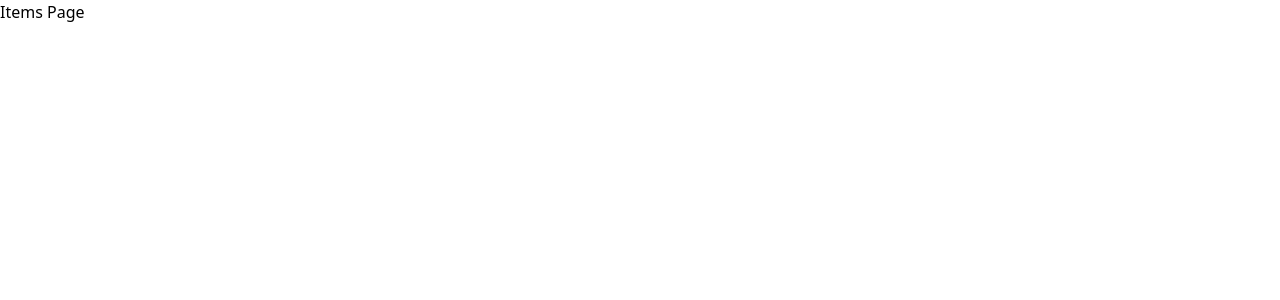
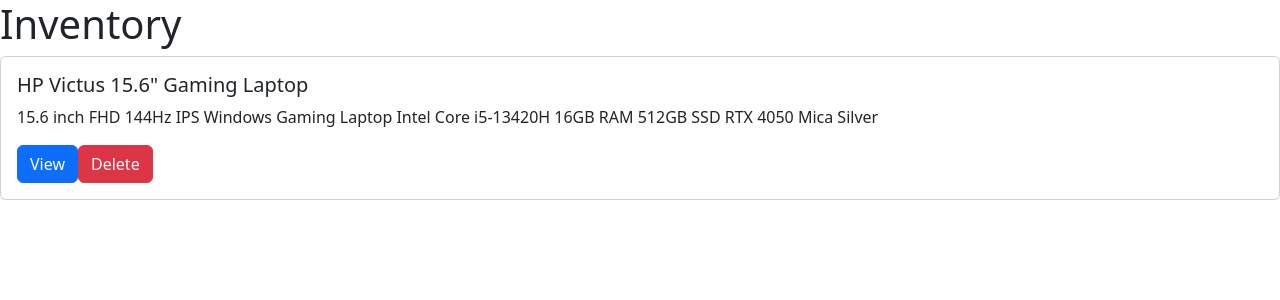
Before and after one commit to TravisBoyd884/SecondSpark, a Next.js app in the folder front-end/: page /dashboard/items in a window 1280 px wide. Shown: the top 300 px of the page. Built offline with nearby package versions, Linux system fonts and the light colour scheme.

Commit message:
first commit of items page, need to redo the cards

```diff
--- /dev/null
+++ b/front-end/app/dashboard/items/itemModal.tsx
@@ -0,0 +1,20 @@
+import Modal from 'react-bootstrap/Modal'
+import Button from 'react-bootstrap/Button'
+import { Item } from '@/app/lib/definitions';
+
+interface ItemModalProps {
+    show: boolean;
+    onHide: () => void;
+    item: Item | null;
+    onDelete: () => void;
+}
+
+export default function ItemModal({ show, onHide, item }: ItemModalProps) {
+    return (
+        <Modal show={show} onHide={onHide}>
+            <Modal.Header closeButton>
+                <Modal.Title>{item?.title}</Modal.Title>
+            </Modal.Header>
+        </Modal>
+    );
+}
--- /dev/null
+++ b/front-end/app/dashboard/items/items.css
@@ -0,0 +1,223 @@
+@import 'bootstrap/dist/css/bootstrap.min.css';
+
+/*
+ * Isolate Bootstrap CSS to only affect .bootstrap-scope
+ * Bootstrap's global styles will still apply, but we override utility classes outside the scope
+ */
+
+/* Override ALL Bootstrap utility classes outside bootstrap-scope with maximum specificity */
+body :not(.bootstrap-scope):not(.bootstrap-scope *) .d-flex,
+body :not(.bootstrap-scope):not(.bootstrap-scope *) .d-block,
+body :not(.bootstrap-scope):not(.bootstrap-scope *) .d-inline,
+body :not(.bootstrap-scope):not(.bootstrap-scope *) .d-inline-block,
+body :not(.bootstrap-scope):not(.bootstrap-scope *) .d-grid,
+body :not(.bootstrap-scope):not(.bootstrap-scope *) .d-table,
+body :not(.bootstrap-scope):not(.bootstrap-scope *) .d-none {
+  display: revert !important;
+}
+
+body :not(.bootstrap-scope):not(.bootstrap-scope *) .flex-row,
+body :not(.bootstrap-scope):not(.bootstrap-scope *) .flex-column,
+body :not(.bootstrap-scope):not(.bootstrap-scope *) .flex-wrap,
+body :not(.bootstrap-scope):not(.bootstrap-scope *) .flex-nowrap,
+body :not(.bootstrap-scope):not(.bootstrap-scope *) .flex-fill {
+  flex-direction: revert !important;
+  flex-wrap: revert !important;
+  flex: revert !important;
+}
+
+body :not(.bootstrap-scope):not(.bootstrap-scope *) .gap-0,
+body :not(.bootstrap-scope):not(.bootstrap-scope *) .gap-1,
+body :not(.bootstrap-scope):not(.bootstrap-scope *) .gap-2,
+body :not(.bootstrap-scope):not(.bootstrap-scope *) .gap-3,
+body :not(.bootstrap-scope):not(.bootstrap-scope *) .gap-4,
+body :not(.bootstrap-scope):not(.bootstrap-scope *) .gap-5 {
+  gap: revert !important;
+}
+
+/*
+ * CRITICAL: Protect the dashboard layout from Bootstrap's flex utilities
+ * These rules have maximum specificity to override Bootstrap
+ */
+div.flex.h-screen.flex-col.md\:flex-row:not(.bootstrap-scope):not(.bootstrap-scope *) {
+  display: flex !important;
+  flex-direction: column !important;
+  height: 100vh !important;
+}
+
+@media (min-width: 768px) {
+  div.flex.h-screen.flex-col.md\:flex-row:not(.bootstrap-scope):not(.bootstrap-scope *) {
+    flex-direction: row !important;
+  }
+}
+
+/* Protect sidebar container - ensure it stays vertical and has correct width */
+div.w-full.flex-none.md\:w-64:not(.bootstrap-scope):not(.bootstrap-scope *) {
+  flex: none !important;
+  flex-grow: 0 !important;
+  flex-shrink: 0 !important;
+  width: 100% !important;
+}
+
+@media (min-width: 768px) {
+  div.w-full.flex-none.md\:w-64:not(.bootstrap-scope):not(.bootstrap-scope *) {
+    width: 16rem !important;
+  }
+}
+
+/* Protect content area - ensure it grows properly */
+div.grow:not(.bootstrap-scope):not(.bootstrap-scope *) {
+  flex-grow: 1 !important;
+  flex-shrink: 1 !important;
+  flex-basis: 0% !important;
+}
+
+/*
+ * Additional protection: Ensure Tailwind's flex utilities work correctly
+ * Bootstrap might have global flex styles that interfere
+ */
+
+/* Prevent Bootstrap from overriding Tailwind's flex utilities */
+:not(.bootstrap-scope):not(.bootstrap-scope *) .flex {
+  display: flex !important;
+}
+
+:not(.bootstrap-scope):not(.bootstrap-scope *) .flex-col {
+  flex-direction: column !important;
+}
+
+:not(.bootstrap-scope):not(.bootstrap-scope *) .flex-row {
+  flex-direction: row !important;
+}
+
+:not(.bootstrap-scope):not(.bootstrap-scope *) .flex-none {
+  flex: none !important;
+}
+
+:not(.bootstrap-scope):not(.bootstrap-scope *) .flex-wrap {
+  flex-wrap: wrap !important;
+}
+
+/* Protect sidebar's specific flex classes */
+div.flex.h-full.flex-col:not(.bootstrap-scope):not(.bootstrap-scope *) {
+  display: flex !important;
+  flex-direction: column !important;
+  height: 100% !important;
+}
+
+div.flex.grow.flex-row:not(.bootstrap-scope):not(.bootstrap-scope *) {
+  display: flex !important;
+  flex-direction: row !important;
+}
+
+@media (min-width: 768px) {
+  div.flex.grow.flex-row.md\:flex-col:not(.bootstrap-scope):not(.bootstrap-scope *) {
+    flex-direction: column !important;
+  }
+}
+
+/* Ensure overflow classes work */
+:not(.bootstrap-scope):not(.bootstrap-scope *) .md\:overflow-hidden {
+  overflow: hidden !important;
+}
+
+:not(.bootstrap-scope):not(.bootstrap-scope *) .md\:overflow-y-auto {
+  overflow-y: auto !important;
+}
+
+/*
+ * Protect sidebar colors and styling from Bootstrap's global styles
+ * Bootstrap has default link, button, and image styles that interfere
+ */
+
+/* Protect background colors in sidebar */
+:not(.bootstrap-scope):not(.bootstrap-scope *) .bg-black {
+  background-color: rgb(0, 0, 0) !important;
+}
+
+:not(.bootstrap-scope):not(.bootstrap-scope *) .bg-gray-50 {
+  background-color: rgb(249, 250, 251) !important;
+}
+
+:not(.bootstrap-scope):not(.bootstrap-scope *) .bg-gray-100 {
+  background-color: rgb(243, 244, 246) !important;
+}
+
+/* Protect text colors in sidebar */
+:not(.bootstrap-scope):not(.bootstrap-scope *) .text-white {
+  color: rgb(255, 255, 255) !important;
+}
+
+:not(.bootstrap-scope):not(.bootstrap-scope *) .text-gray-600 {
+  color: rgb(75, 85, 99) !important;
+}
+
+/* Protect sidebar links from Bootstrap's default link styles */
+:not(.bootstrap-scope):not(.bootstrap-scope *) a.bg-black,
+:not(.bootstrap-scope):not(.bootstrap-scope *) a.bg-gray-50 {
+  color: inherit !important;
+  text-decoration: none !important;
+}
+
+:not(.bootstrap-scope):not(.bootstrap-scope *) a.bg-black:hover,
+:not(.bootstrap-scope):not(.bootstrap-scope *) a.bg-gray-50:hover {
+  color: inherit !important;
+  text-decoration: none !important;
+}
+
+/* Protect sidebar buttons from Bootstrap's default button styles */
+:not(.bootstrap-scope):not(.bootstrap-scope *) button.bg-gray-50,
+:not(.bootstrap-scope):not(.bootstrap-scope *) button.bg-gray-100 {
+  background-color: inherit !important;
+  border: none !important;
+  padding: inherit !important;
+  font: inherit !important;
+  color: inherit !important;
+  text-decoration: none !important;
+  cursor: pointer !important;
+}
+
+:not(.bootstrap-scope):not(.bootstrap-scope *) button.bg-gray-50:hover,
+:not(.bootstrap-scope):not(.bootstrap-scope *) button.bg-gray-100:hover {
+  background-color: inherit !important;
+  color: inherit !important;
+}
+
+/* Protect images from Bootstrap's global img styles */
+/* Bootstrap sets img { max-width: 100%; height: auto; } which breaks Next.js Image sizing */
+:not(.bootstrap-scope):not(.bootstrap-scope *) img {
+  max-width: none !important;
+  /* Don't override height - let Tailwind classes handle it */
+  vertical-align: revert !important;
+}
+
+/* Next.js Image component uses width/height attributes - protect those */
+:not(.bootstrap-scope):not(.bootstrap-scope *) img[width],
+:not(.bootstrap-scope):not(.bootstrap-scope *) img[height] {
+  /* Let width/height attributes and Tailwind classes control sizing */
+  max-width: none !important;
+}
+
+/* Protect rounded corners */
+:not(.bootstrap-scope):not(.bootstrap-scope *) .rounded-md {
+  border-radius: 0.375rem !important;
+}
+
+/* Note: Tailwind padding classes should work normally - Bootstrap doesn't override them */
+
+/* Protect hover states */
+:not(.bootstrap-scope):not(.bootstrap-scope *) .hover\:bg-black:hover {
+  background-color: rgb(0, 0, 0) !important;
+}
+
+:not(.bootstrap-scope):not(.bootstrap-scope *) .hover\:bg-gray-100:hover {
+  background-color: rgb(243, 244, 246) !important;
+}
+
+:not(.bootstrap-scope):not(.bootstrap-scope *) .hover\:text-white:hover {
+  color: rgb(255, 255, 255) !important;
+}
+
+:not(.bootstrap-scope):not(.bootstrap-scope *) .hover\:text-gray-600:hover {
+  color: rgb(75, 85, 99) !important;
+}
--- /dev/null
+++ b/front-end/app/dashboard/items/itemsGrid.tsx
@@ -0,0 +1,57 @@
+"use client";
+import { Item } from "@/app/lib/definitions";
+import Card from 'react-bootstrap/Card'
+import Button from 'react-bootstrap/Button'
+import ItemModal from "./itemModal";
+import { useEffect, useState } from "react";
+import { item } from "@/app/lib/placeholder-data";
+import "@/app/dashboard/items/items.css";
+
+export default function ItemsGrid() {
+  const [items, setItems] = useState<Item[]>([]);
+  const [showModal, setShowModal] = useState(false);
+  const [selectedItem, setSelectedItem] = useState<Item | null>(null);
+
+  useEffect(() => {
+    setItems(item);
+    refreshItems();
+  }, []);
+
+  const refreshItems = async () => {
+
+  }
+
+  const handleViewItem = (item: Item) => {
+    setSelectedItem(item);
+    setShowModal(true);
+  }
+
+  const handleCloseModal = () => {
+    setShowModal(false);
+  }
+
+  const handleDeleteItem = () => {
+
+  }
+
+
+    return (
+        <div className="bootstrap-scope">
+        <ItemModal show={showModal} onHide={handleCloseModal} item={selectedItem} onDelete={handleDeleteItem} />
+    <div className="d-flex flex-wrap gap-4">
+
+    {items.map((item) => (
+      <Card key={item.item_id}>
+        {/* <Card.Img variant="top" src="holder.js/100px180" /> */}
+        <Card.Body>
+          <Card.Title>{item.title}</Card.Title>
+          <Card.Text>{item.description}</Card.Text>
+          <Button variant="primary" onClick={() => handleViewItem(item)}>View</Button>
+          <Button variant="danger" onClick={() => handleDeleteItem()}>Delete</Button>
+        </Card.Body>
+      </Card>
+    ))}
+    </div>
+    </div>
+    );
+}
--- a/front-end/app/dashboard/items/page.tsx
+++ b/front-end/app/dashboard/items/page.tsx
@@ -1,3 +1,12 @@
+"use client";
+import ItemsGrid from './itemsGrid';
+
 export default function Page() {
-  return <div>Items Page</div>;
+
+  return (
+  <div>
+    <h1>Inventory</h1>
+    <ItemsGrid />
+  </div>
+);
 }
```
